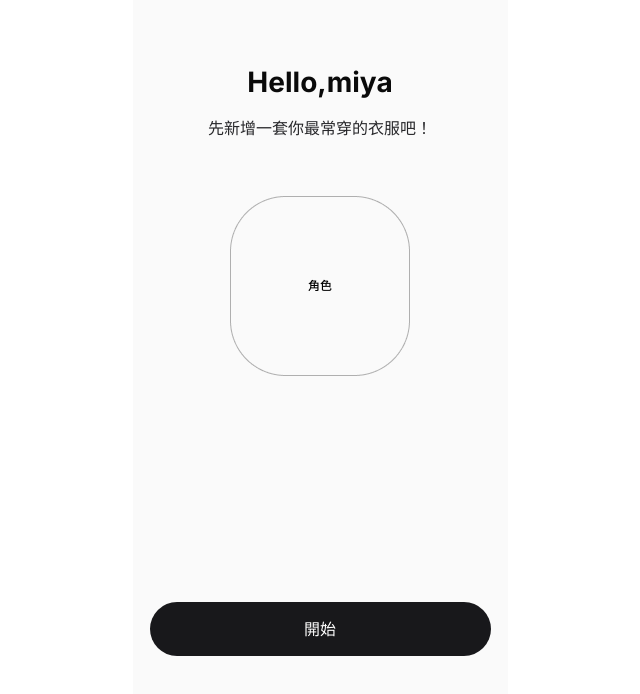
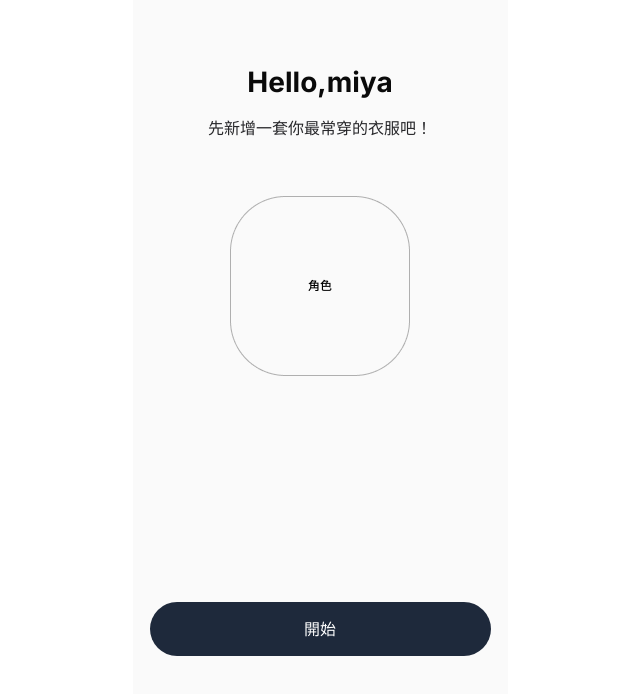
Before and after one commit to Lin4611/closy, a Next.js app: page /guide/welcome in a window 1280 px wide. Shown: the top 694 px of the page, without its empty margins (320-960 px from the left). Built offline with nearby package versions, Linux system fonts and the light colour scheme; no server answers.

Commit message:
update: align brand button variant with design

```diff
--- a/src/components/ui/button.tsx
+++ b/src/components/ui/button.tsx
@@ -20,7 +20,7 @@ const buttonVariants = cva(
           'bg-destructive/10 text-destructive hover:bg-destructive/20 focus-visible:border-destructive/40 focus-visible:ring-destructive/20 dark:bg-destructive/20 dark:hover:bg-destructive/30 dark:focus-visible:ring-destructive/40 text-sm font-medium',
         link: 'text-primary underline-offset-4 hover:underline text-sm font-medium',
         brand:
-          'bg-neutral-900 text-white disabled:bg-neutral-200 disabled:text-neutral-400 disabled:opacity-100',
+          'bg-primary-800 text-white disabled:bg-neutral-200 disabled:text-neutral-400 disabled:opacity-100',
         choice:
           'border-[0.5px] border-neutral-300 bg-white text-neutral-800 data-[state=checked]:border-neutral-900 data-[state=checked]:border-2',
         oauth:
```
